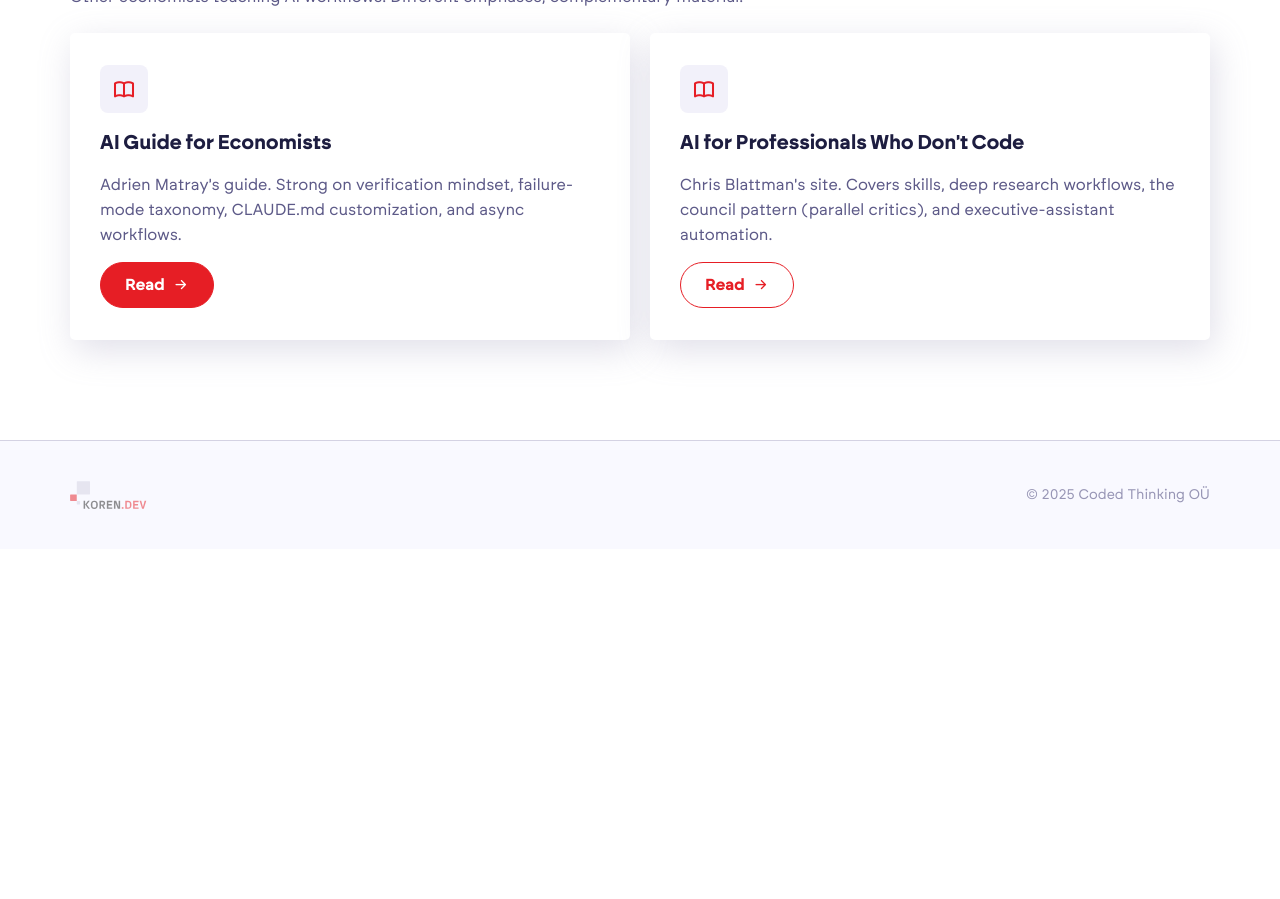
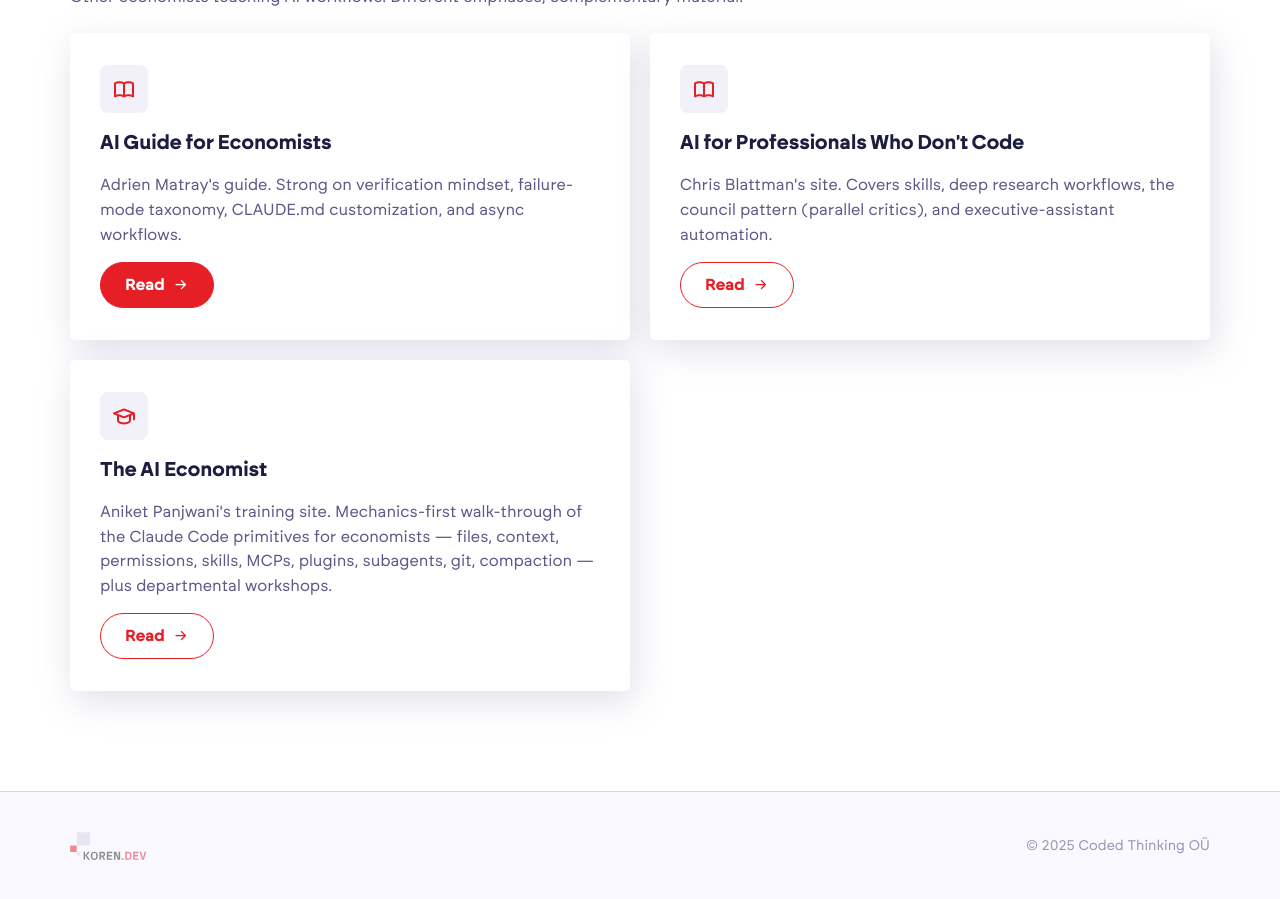
Before and after one commit to codedthinking/ai-workshop, a Jekyll site: the page built from tools.html, in a window 1280 px wide and 900 px high, scrolled down 2014 px. Built offline with Jekyll 4.4.1, drawn with Linux system fonts in a browser that asks for light colours; nearby versions of some CDN libraries; some web fonts are replaced; before the commit the page ends 2563 px from its top, so only the background shows below that.

Commit message:
Add The AI Economist (Panjwani) to further reading

```diff
--- a/tools.html
+++ b/tools.html
@@ -137,6 +137,15 @@ description: "Links to tools, platforms, and resources used during the workshop.
           </a>
         </div>
 
+        <div class="tcard">
+          <div class="tcard-icon"><i class="ti ti-school"></i></div>
+          <h3>The AI Economist</h3>
+          <p>Aniket Panjwani's training site. Mechanics-first walk-through of the Claude Code primitives for economists &mdash; files, context, permissions, skills, MCPs, plugins, subagents, git, compaction &mdash; plus departmental workshops.</p>
+          <a href="https://aieconomist.io/trainings" target="_blank" rel="noopener" class="tcard-btn outline">
+            Read <i class="ti ti-arrow-right"></i>
+          </a>
+        </div>
+
       </div>
     </div>
 
```
